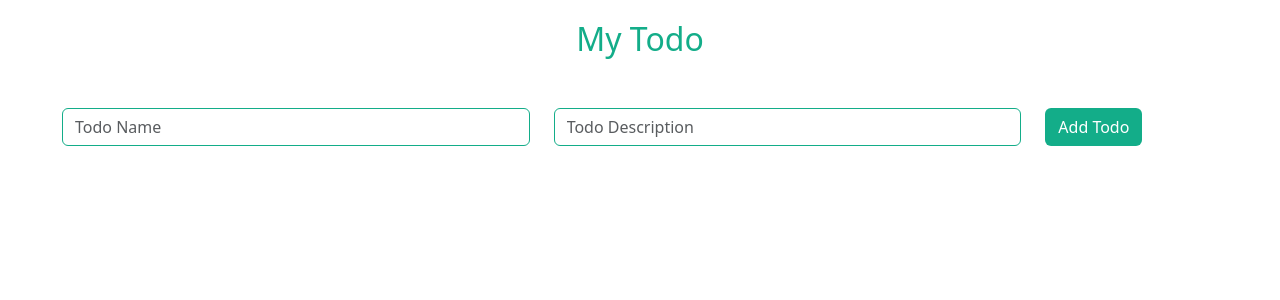
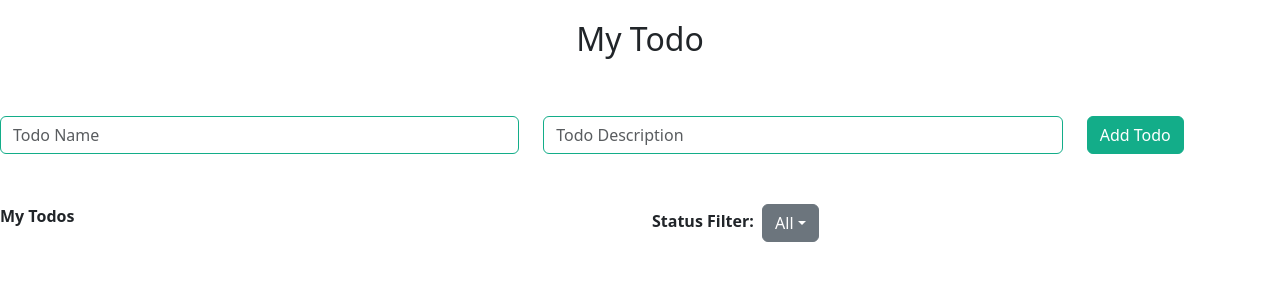
Before and after one commit to EclipticCode/Todo-Task, a React (Vite) app: page / in a window 1280 px wide. Shown: the top 300 px of the page. Built offline with nearby package versions, Linux system fonts and the light colour scheme.

Commit message:
moved contents to separate components

```diff
--- a/src/App.css
+++ b/src/App.css
@@ -1,4 +1,4 @@
-.heading{
+/* .heading{
     text-align: center;
     margin-top: 20px;
     color: #13AD89;
@@ -9,7 +9,16 @@
 .form-control{
   border-color: #13AD89;
 }
-.btn{
+.todoButton{
   background-color: #13AD89;
   color: white;
 }
+.card{
+  width:300px;
+  height:180px;
+  background-color: #CCF5D3;
+}
+.select{
+  background-color: #FE8080;
+  border: none;
+} */
--- a/src/App.jsx
+++ b/src/App.jsx
@@ -1,20 +1,14 @@
 import React from 'react'
 import './App.css'
+import Heading from './assets/components/Heading'
+import Inputs from './assets/components/Inputs'
 const App = () => {
+
   return (
     <div>
-      <h2 className='heading'>My Todo</h2>
-       <div className="row">
-         <div className="col-sm-5 col-md-5">
-           <input type="text" className="form-control text-muted" placeholder="Todo Name" aria-label="Username" aria-describedby="addon-wrapping" />
-         </div>
-         <div className="col-sm-5 col-md-5">
-           <input type="text" className="form-control text-muted" placeholder="Todo Description" aria-label="Username" aria-describedby="addon-wrapping"/>
-         </div>
-         <div className="col-sm-2 col-md-2">
-           <button type="button" className="btn">Add Todo</button>
-         </div>
-       </div>
+       <Heading/>
+       <Inputs/>
+
    </div>
 
 
--- /dev/null
+++ b/src/assets/components/Heading.css
@@ -0,0 +1,4 @@
+.heading{
+   text-align: center;
+   margin-top: 20px;
+}
--- /dev/null
+++ b/src/assets/components/Heading.jsx
@@ -0,0 +1,14 @@
+import React from 'react'
+import "./Heading.css"
+
+const Heading = () => {
+  return (
+    <div>
+        <h2 className='heading'>
+            My Todo
+        </h2>
+    </div>
+  )
+}
+
+export default Heading
--- /dev/null
+++ b/src/assets/components/Inputs.css
@@ -0,0 +1,9 @@
+.form-control , .todoButton{
+    margin-top: 50px;
+    border-color: #13AD89;
+    margin-bottom: 50px;
+  }
+  .todoButton{
+    background-color: #13AD89;
+    color: white;
+  }
--- /dev/null
+++ b/src/assets/components/Inputs.jsx
@@ -0,0 +1,39 @@
+import React from 'react'
+import "./Inputs.css"
+
+const Inputs = () => {
+    return (
+        <div>
+            <div className="row">
+                <div className="col-sm-5 col-md-5">
+                    <input type="text" className="form-control text-muted" placeholder="Todo Name" aria-label="Username" aria-describedby="addon-wrapping" />
+                </div>
+                <div className="col-sm-5 col-md-5">
+                    <input type="text" className="form-control text-muted" placeholder="Todo Description" aria-label="Username" aria-describedby="addon-wrapping"/>
+                </div>
+                <div className="col-sm-2 col-md-2">
+                    <button type="button" className="btn todoButton">Add Todo</button>
+                </div>
+            </div>
+            <div className="row">
+                <div className="col-sm-6">
+                    <b> My Todos</b>
+                </div>
+                <div className="col-sm-6">
+                    <b>Status Filter:</b> &nbsp;
+                    <button className="btn btn-secondary dropdown-toggle" type="button" data-bs-toggle="dropdown" aria-expanded="false">
+                        All
+                    </button>
+                    <ul className="dropdown-menu">
+                        <li><a className="dropdown-item" href="#">Completed</a></li>
+                        <li><a className="dropdown-item" href="#">Not Completed</a></li>
+
+                    </ul>
+
+                </div>
+            </div>
+        </div>
+    )
+}
+
+export default Inputs
```
Also changed, not shown: src/assets/components/Card.jsx (added, +36 -0 lines).
